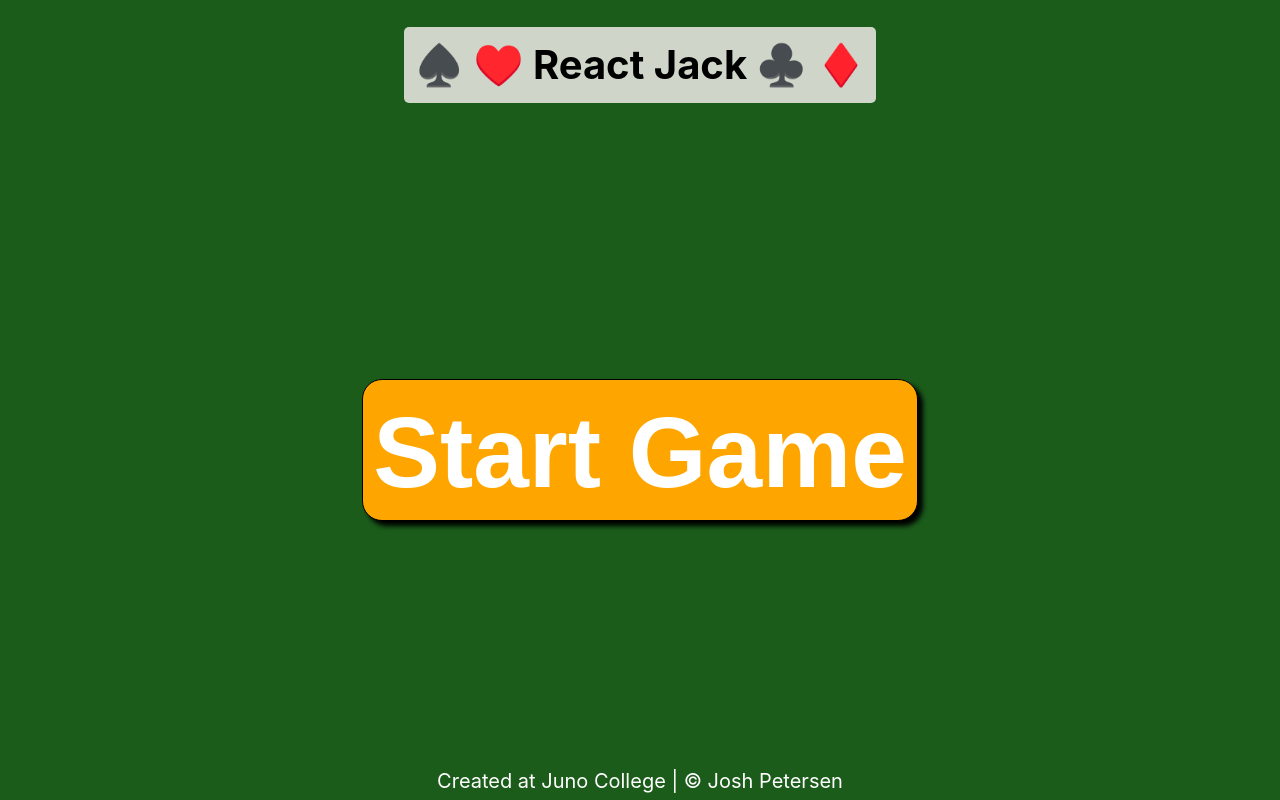
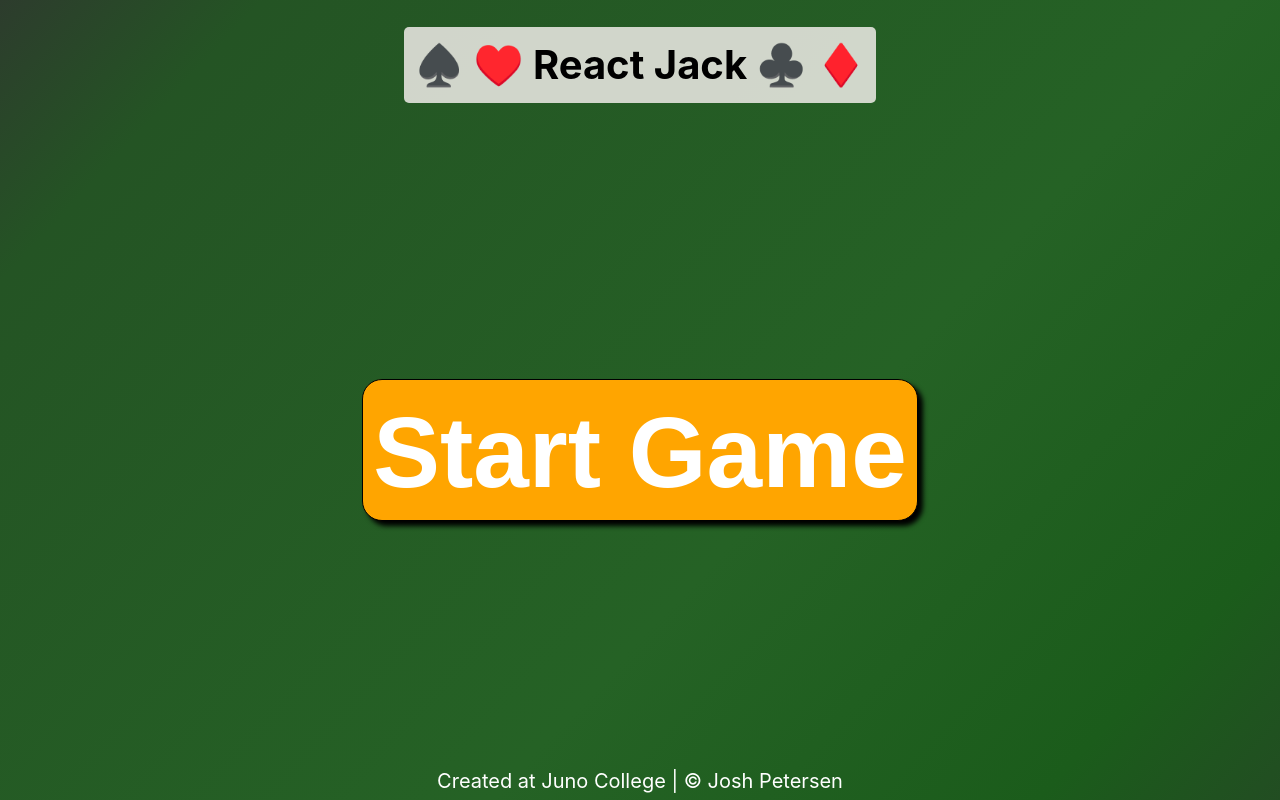
Before and after one commit to jpetersen92/josh-petersen-project-3, a React (Create React App) app: page / in a window 1280 px wide. Built offline with nearby package versions, Linux system fonts and the light colour scheme; no server answers.

Commit message:
updated background gradient

```diff
--- a/src/App.css
+++ b/src/App.css
@@ -23,10 +23,8 @@ html {
     flex-direction: column;
     align-items: center;
     justify-content: space-between;
-    background-color: rgb(27, 92, 27);
-    /* background-image: url(https://images.unsplash.com/photo-1582055193464-943584223be1?ixid=MnwxMjA3fDB8MHxwaG90by1wYWdlfHx8fGVufDB8fHx8&ixlib=rb-1.2.1&auto=format&fit=crop&w=687&q=80);
-    background-repeat: no-repeat;
-    background-size: cover; */
+    background: rgb(45,60,45);
+    background: linear-gradient(133deg, rgba(45,60,45,1) 0%, rgba(36,84,36,1) 13%, rgba(37,98,37,1) 61%, rgba(27,92,27,1) 88%, rgba(34,77,34,1) 100%);
     margin: 0;
 }
 
```
